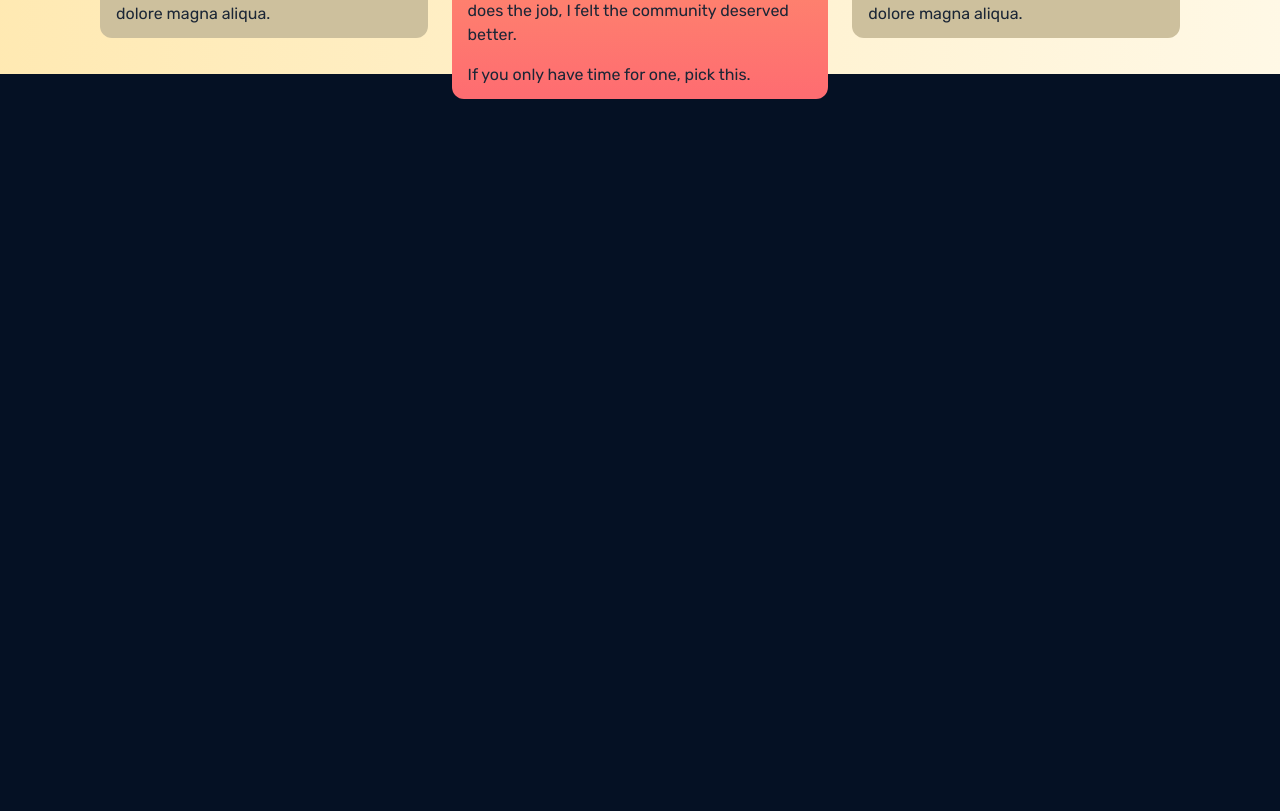
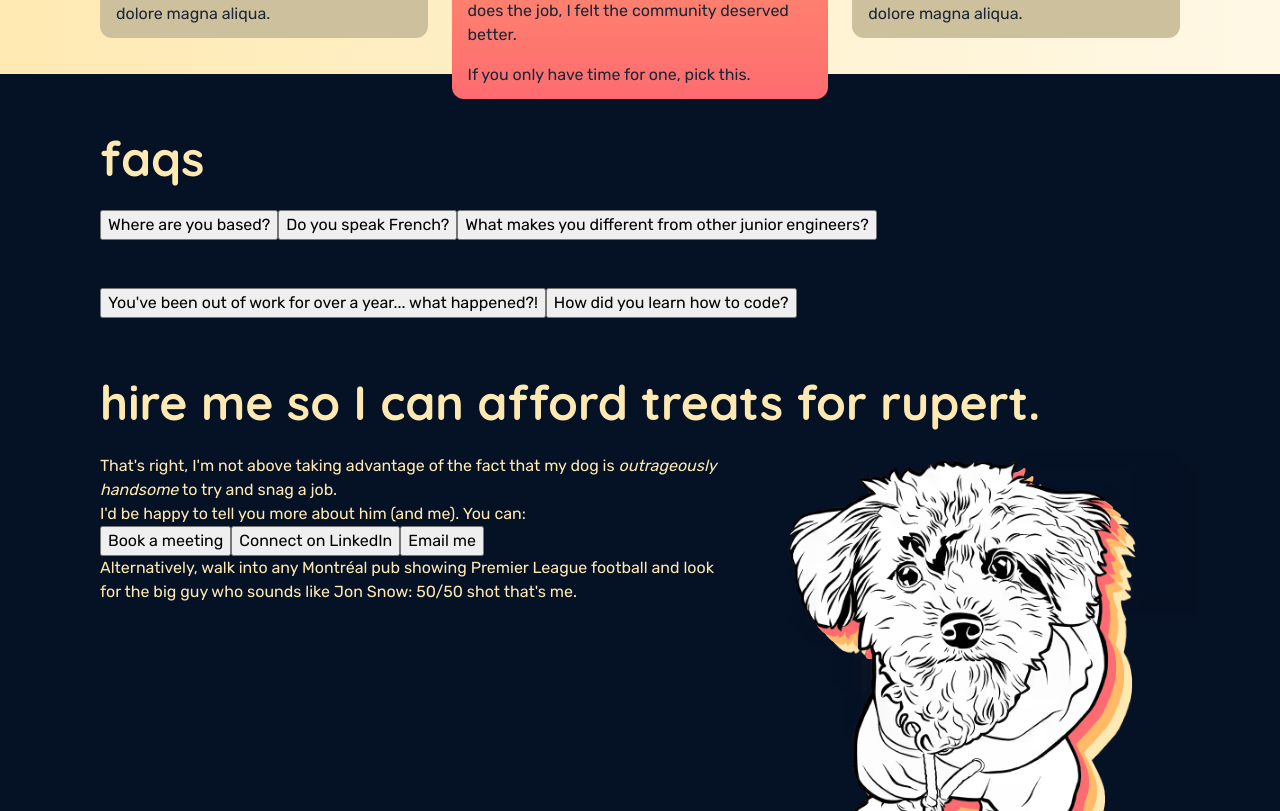
Before and after one commit to SamHemingway/Portfolio, a React (Vite) app: page / in a window 1280 px wide. Shown: the part 1989-2800 px from the top of the page. Before the commit the page ends 2111 px from the top, so only its background shows below. Built offline with nearby package versions, Linux system fonts and the light colour scheme.

Commit message:
Added content for FAQ section.

```diff
--- a/src/App.jsx
+++ b/src/App.jsx
@@ -3,6 +3,8 @@ import Header from "./components/Header";
 import Hero from "./components/Hero";
 import WhySam from "./components/WhySam";
 import Projects from "./components/Projects";
+import HireMe from "./components/HireMe";
+import FAQs from "./components/FAQs/FAQs";
 
 import ReducedMotionProvider from "./contexts/ReducedMotionProvider";
 
@@ -19,6 +21,8 @@ function App() {
         <Hero menuIsOpen={menuIsOpen} />
         <WhySam />
         <Projects />
+        <FAQs />
+        <HireMe />
       </main>
     </ReducedMotionProvider>
   );
--- /dev/null
+++ b/src/components/FAQs/FAQs.jsx
@@ -0,0 +1,130 @@
+import React from "react";
+import styles from "./FAQs.module.css";
+import { Disclosure } from "@headlessui/react";
+
+function FAQs() {
+  return (
+    <section className="wrapper">
+      <h2>faqs</h2>
+      <Disclosure>
+        <Disclosure.Button>Where are you based?</Disclosure.Button>
+        <Disclosure.Panel>
+          Montréal, Canada, where I have permanent residency (I'm originally
+          from the UK)!
+        </Disclosure.Panel>
+        <Disclosure.Button>Do you speak French?</Disclosure.Button>
+        <Disclosure.Panel>
+          Oui, au niveau B2. Mais je n'ai jamais eu l'occasion de l'utiliser
+          dans la vie professionnelle - tous les emplois que j'ai occupés
+          jusqu'à présent l'ont été a les entreprises où l'anglais est la langue
+          principale.
+        </Disclosure.Panel>
+        <Disclosure.Button>
+          What makes you different from other junior engineers?
+        </Disclosure.Button>
+        <Disclosure.Panel>
+          <p>
+            Well it's certainly not a degree in Computer Science (I studied
+            landscape architecture at school, in case you're curious!).
+          </p>
+          <p>
+            What differentiates me comes down to soft-skills. I've worked at
+            companies ranging from{" "}
+            <a href="https://www.nationwide.co.uk">national banks</a>, to{" "}
+            <a href="https://www.poka.io">start-ups</a>, to being the 4th sales
+            hire at one of the{" "}
+            <a href="https://www.hopin.com">
+              fastest growing companies in history
+            </a>{" "}
+            who had a front row seat as it scaled from 100 to more than 1000
+            employees in under a year.
+          </p>
+          <p>
+            When you hire me, you know that{" "}
+            <a href="#why">
+              I already know how to be an effective and productive teammember
+            </a>
+            .
+          </p>
+        </Disclosure.Panel>
+        <Disclosure.Button>
+          You've been out of work for over a year... what happened?!
+        </Disclosure.Button>
+        <Disclosure.Panel>
+          <p>A very valid question. The short version:</p>
+          <ul>
+            <li>
+              I spent ~3 months interviewing for sales positions before
+              realising that the reason that I kept on withdrawing from the
+              interview process wasn't because, as I kept telling myself, it{" "}
+              <em>"wasn't the right opportunity"</em>. It was because I simply
+              didn't want to do it anymore, combined with the fact that that my
+              side-project of developing my programming skills on the side was
+              more intellectually stimulating than any deal I'd ever closed.
+            </li>
+            <li>
+              So I decided to focus on that full-time. <strong>Boom</strong>:
+              COVID. For 3 months, I endured brain fog, aching joints and the
+              complete inability to stay awake throughout the day.
+            </li>
+            <li>
+              Once I recovered, I spent 6 weeks visiting family/enjoying being
+              able to taste food again on vacation before returning and throwing
+              myself into my studies refreshed.
+            </li>
+            <li>
+              Now, I'm chomping at the bit to start the next chapter in my
+              career 💪
+            </li>
+          </ul>
+        </Disclosure.Panel>
+        <Disclosure.Button>How did you learn how to code?</Disclosure.Button>
+        <Disclosure.Panel>
+          <p>
+            Self-taught. I looked at boot camps, but outside of the networking
+            opportunities, I wasn't convinced they were value for money.
+          </p>
+          <p>If you're interested in which specific courses I completed:</p>
+          <ul>
+            <li>
+              <a href="https://css-for-js.dev/">
+                <cite>CSS for JS developers</cite> by Josh Comeau
+              </a>
+            </li>
+            <li>
+              <a href="https://www.joyofreact.com/">
+                <cite>The Joy of React</cite> by Josh Comeau
+              </a>
+            </li>
+            <li>
+              <a href="https://www.udemy.com/course/the-complete-javascript-course/">
+                <cite>JS Bootcamp</cite> by Jonas Schmedtmann
+              </a>
+            </li>
+          </ul>
+          <p>Otherwise, I independently honed my skills via resources like:</p>
+          <ul>
+            <li>
+              <a href="https://www.frontendmentor.io/profile/SamHemingway">
+                Frontend Mentor
+              </a>{" "}
+              to get experience building sites from Figma files.
+            </li>
+            <li>
+              <a href="https://www.codewars.com/users/SamHemingway">Codewars</a>{" "}
+              to test my understanding of basic JS concepts.
+            </li>
+            <li>
+              Using official documentation to learn React libraries like{" "}
+              <a href="https://www.framer.com/motion/">Framer Motion</a>,{" "}
+              <a href="https://www.radix-ui.com/">Radix UI</a> &{" "}
+              <a href="https://headlessui.com/">Headless UI</a>.
+            </li>
+          </ul>
+        </Disclosure.Panel>
+      </Disclosure>
+    </section>
+  );
+}
+
+export default FAQs;
--- /dev/null
+++ b/src/components/FAQs/index.js
@@ -0,0 +1,2 @@
+export * from './FAQs';
+export { default } from './FAQs';
--- a/src/components/Headshot/Headshot.jsx
+++ b/src/components/Headshot/Headshot.jsx
@@ -1,9 +1,13 @@
 import React from "react";
 import styles from "./Headshot.module.css";
-import { motion } from "framer-motion";
+import { motion, useInView } from "framer-motion";
 import { ReducedMotionContext } from "../../contexts/ReducedMotionProvider";
 
-function Headshot({ subject, altText }) {
+function Headshot({ subject, altText, shouldDelay }) {
+  const ref = React.useRef();
+
+  const isInView = useInView(ref, { once: true });
+
   const distanceToShift = window.innerWidth * 0.05;
   const variants = {
     start: {
@@ -17,7 +21,7 @@ function Headshot({ subject, altText }) {
       y: 0,
       transition: {
         duration: 1,
-        delay: 2,
+        delay: shouldDelay ? 2 : 0,
       },
     },
   };
@@ -29,7 +33,8 @@ function Headshot({ subject, altText }) {
       className={styles.headshot}
       variants={variants}
       initial={shouldReduceMotion ? null : "start"}
-      animate="end"
+      animate={isInView ? "end" : "start"}
+      ref={ref}
     >
       <source
         srcSet={`src/assets/images/${subject}.avif`}
--- a/src/components/Hero/Hero.jsx
+++ b/src/components/Hero/Hero.jsx
@@ -60,6 +60,7 @@ function Hero({ menuIsOpen }) {
         <Headshot
           subject="sam"
           altText="A stylised cariacuture of Sam smiling warmly."
+          shouldDelay
         />
         <motion.h1
           className={styles.heroHeader}
--- /dev/null
+++ b/src/components/HireMe/HireMe.jsx
@@ -0,0 +1,36 @@
+import React from "react";
+import styles from "./HireMe.module.css";
+import Headshot from "../Headshot";
+
+function HireMe() {
+  return (
+    <section className="wrapper">
+      <div className={styles.sectionIntro}>
+        <h2 className={styles.header}>
+          hire me so I can afford treats for rupert.
+        </h2>
+        <Headshot
+          subject="rupert"
+          altText="A stylised cariacuture of Sam's handsome dog, Rupert, waiting patiently for treats."
+        />
+      </div>
+      <article>
+        <p>
+          That's right, I'm not above taking advantage of the fact that my dog
+          is <em>outrageously handsome</em> to try and snag a job.
+        </p>
+        <p>I'd be happy to tell you more about him (and me). You can:</p>
+        <button>Book a meeting</button>
+        <button>Connect on LinkedIn</button>
+        <button>Email me</button>
+        <p>
+          Alternatively, walk into any Montréal pub showing Premier League
+          football and look for the big guy who sounds like Jon Snow: 50/50 shot
+          that's me.
+        </p>
+      </article>
+    </section>
+  );
+}
+
+export default HireMe;
--- /dev/null
+++ b/src/components/HireMe/HireMe.module.css
@@ -0,0 +1,11 @@
+.sectionIntro {
+  display: flex;
+  flex-direction: column;
+  align-items: center;
+}
+
+@media (min-width: 56.25rem) {
+  .sectionIntro {
+    display: inherit;
+  }
+}
```
Also changed, not shown: src/components/HireMe/HireMe.js (deleted, +0 -7 lines), src/components/FAQs/FAQs.module.css (added), src/components/HireMe/index.js (renamed from src/components/HireMe/index.jsx).
